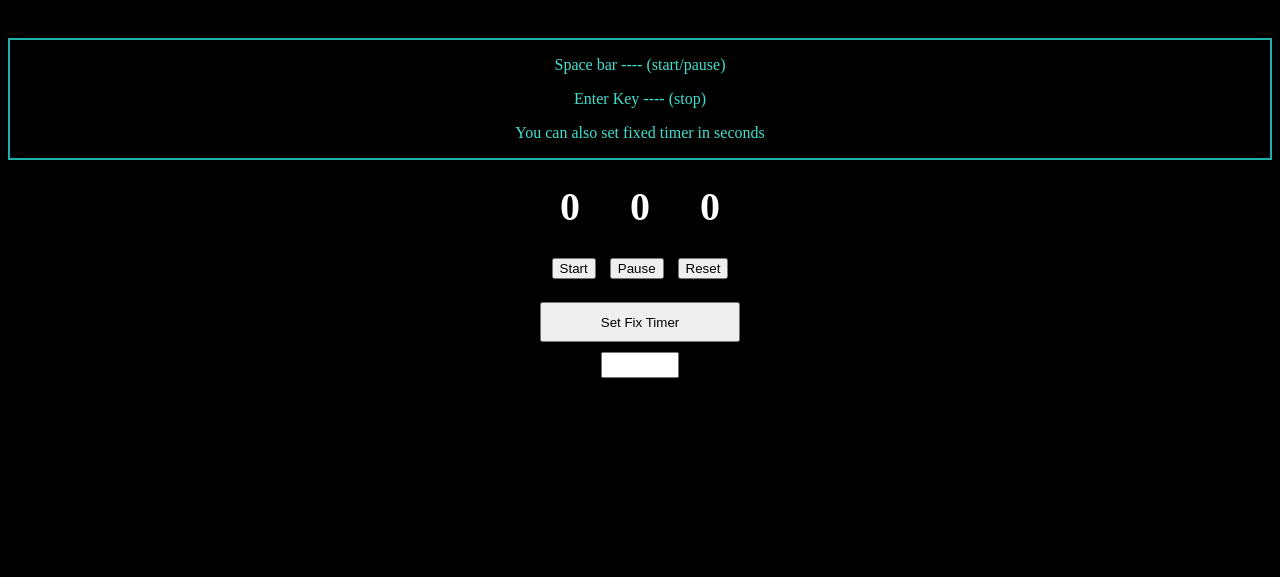
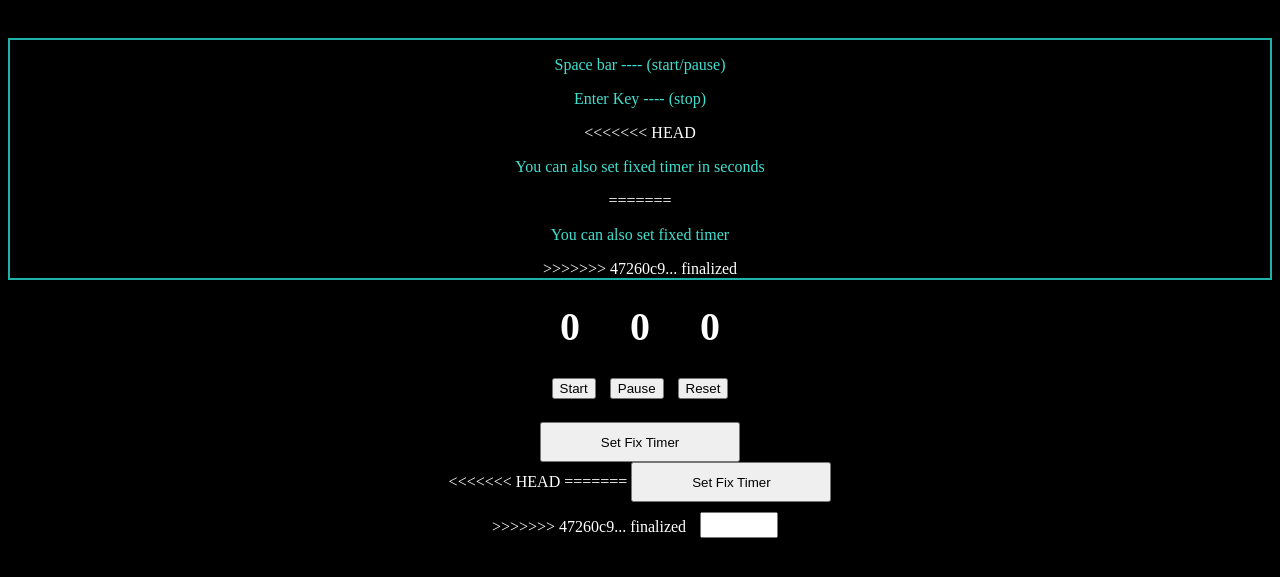
Before and after one commit to wania13/stopwatch, a plain HTML site: page index.html in a window 1280 px wide. Shown: the part 103-680 px from the top of the page. Drawn offline with Linux system fonts and the light colour scheme.

Commit message:
finalized

```diff
--- a/index.css
+++ b/index.css
@@ -41,8 +41,11 @@ body{
 
 .instruct{
     border:2px solid lightseagreen;
+<<<<<<< HEAD
 }
 
 #startbut , #stopbut , #resetbut{
     margin: 5px;;
+=======
+>>>>>>> 47260c9... finalized
 }
--- a/index.html
+++ b/index.html
@@ -15,7 +15,11 @@
         <div class="instruct">
         <p class="para">Space bar ---- (start/pause)</p>
         <p class="para">Enter Key ---- (stop)</p>
+<<<<<<< HEAD
         <p class="para">You can also set fixed timer in <bold>seconds</bold></p>
+=======
+        <p class="para">You can also set fixed timer</p>
+>>>>>>> 47260c9... finalized
         </div>
     </div>
 
@@ -31,6 +35,11 @@
     <br>
     <button onclick="settimer()" id="mybutton">Set Fix Timer</button>
     <br>
+<<<<<<< HEAD
+=======
+    <button onclick="settimer()" id="mybutton">Set Fix Timer</button>
+    <br>
+>>>>>>> 47260c9... finalized
     <input type="text" id="fixed">
 
     <audio controls id="music">
```
